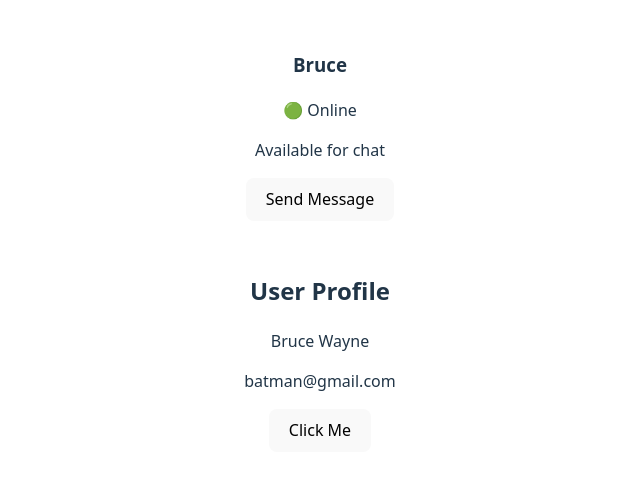
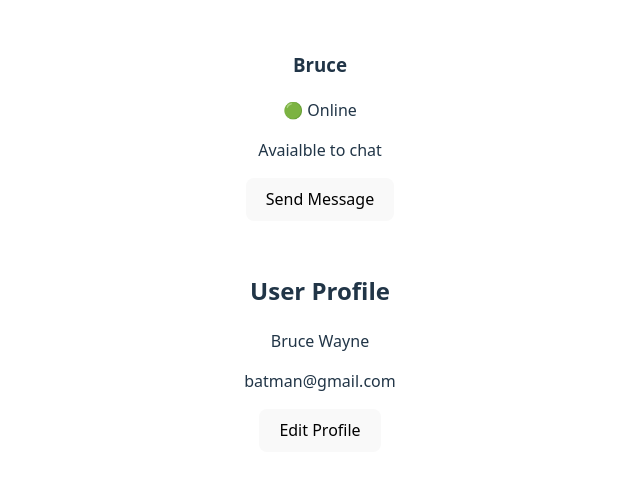
Before and after one commit to Manish10022001/React-Concepts, a React (Vite) app in the folder react19/: page / in a window 1280 px wide. Shown: the top 502 px of the page, without its empty margins (320-960 px from the left). Built offline with nearby package versions, Linux system fonts and the light colour scheme.

Commit message:
Conditional Rendering: Ternary Operator

```diff
--- a/react19/src/App.jsx
+++ b/react19/src/App.jsx
@@ -17,7 +17,7 @@ function App() {
       <CardWrapper title="User Profile">
         <p>Bruce Wayne</p>
         <p>batman@gmail.com</p>
-        <Button>Edit Profile</Button>
+        <button>Edit Profile</button>
       </CardWrapper>
 
       <UserCard name="Bruce" age="33" city="Gotham" email="batman@gmail.com"/>
--- a/react19/src/conditionalRendering/UserDetails.jsx
+++ b/react19/src/conditionalRendering/UserDetails.jsx
@@ -4,23 +4,38 @@ export function UserDetails({name, isOnline, hideOffline}){
         return null;
     }
 
-    if(isOnline){
-        return(
-            <div>
-                <h3>{name}</h3>
-                <span>🟢 Online</span>
-                <p>Available for chat</p>
-                <button>Send Message</button>
-            </div>
-        )
-    }
+    //ifStatement
+    // if(isOnline){
+    //     return(
+    //         <div>
+    //             <h3>{name}</h3>
+    //             <span>🟢 Online</span>
+    //             <p>Available for chat</p>
+    //             <button>Send Message</button>
+    //         </div>
+    //     )
+    // }
 
+    // return(
+    //     <div>
+    //         <h3>{name}</h3>
+    //         <span>🔴 Offline</span>
+    //         <p>Not Available for Chat</p>
+    //         <small>Come back later</small>
+    //     </div>
+    // )
+
+    //Ternary Operator
     return(
         <div>
             <h3>{name}</h3>
-            <span>🔴 Offline</span>
-            <p>Not Available for Chat</p>
-            <small>Come back later</small>
+            <span>{isOnline ? "🟢 Online":"🔴 Offline" }</span>
+            <p>{isOnline? "Avaialble to chat" : "Not available to chat"}</p>
+            {isOnline ? (
+                <button>Send Message</button>
+            ):(
+                <small>Come back later</small>
+            )}
         </div>
     )
 }
```
